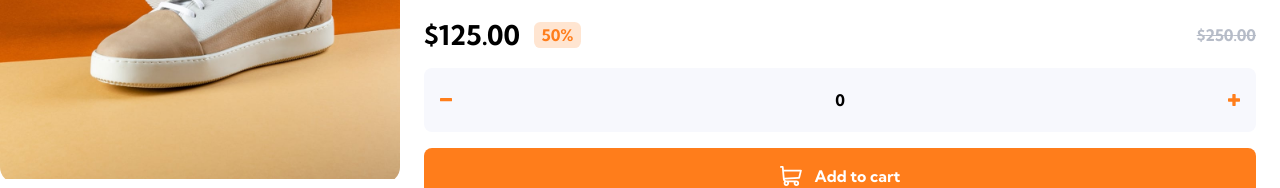
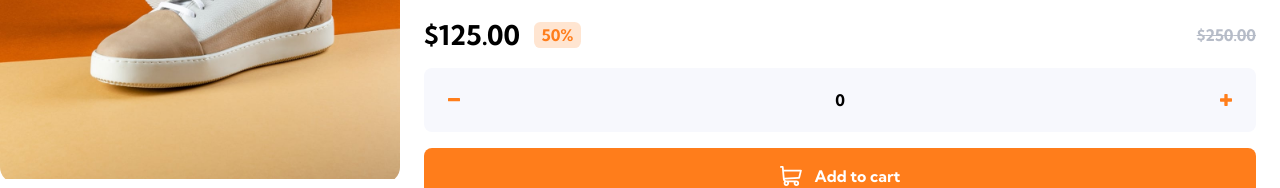
Before and after one commit to John-Monk/e-commerce-product-page, a Next.js app: page / in a window 1280 px wide. Shown: the part 281-469 px from the top of the page. Built offline with nearby package versions, Linux system fonts and the light colour scheme.

Commit message:
added additional class names for styling

```diff
--- a/components/ProductCard.js
+++ b/components/ProductCard.js
@@ -20,11 +20,11 @@ const ProductCard = ({quantity, increaseQuantity, decreaseQuantity, price}) => {
             </div>
             <div className="product__purchase">
               <div className="quantity">
-                <button className='btn' onClick={decreaseQuantity}><Image src={minus} /></button>
+                <button className='btn' onClick={decreaseQuantity}><Image className='minus' src={minus} /></button>
                 <span className='display'>{quantity}</span>
-                <button className='btn' onClick={increaseQuantity}><Image src={plus} /></button>
+                <button className='btn' onClick={increaseQuantity}><Image className='plus' src={plus} /></button>
               </div>
-              <Button className='add' ><CartIcon className='icon' />Add to cart</Button>
+              <Button onClick={increaseQuantity} className='add' ><CartIcon className='icon' />Add to cart</Button>
             </div>
           </section>
         </Wrapper>
@@ -93,13 +93,22 @@ const Wrapper = styled.section`
         display: flex;
         align-items: center;
         height: 4em;
-        background: ${props => props.theme.colors.lightGrayBlue};
+        background: ${(props) => props.theme.colors.lightGrayBlue};
         border-radius: 0.5em;
         justify-content: space-between;
-        padding: 0 1em;
 
         .btn {
           display: flex;
+          padding: 1.5em;
+          align-items: center;
+
+          &:hover {
+            opacity: 0.8;
+          }
+
+          &:active {
+            opacity: 0.5;
+          }
         }
 
         .display {
```
